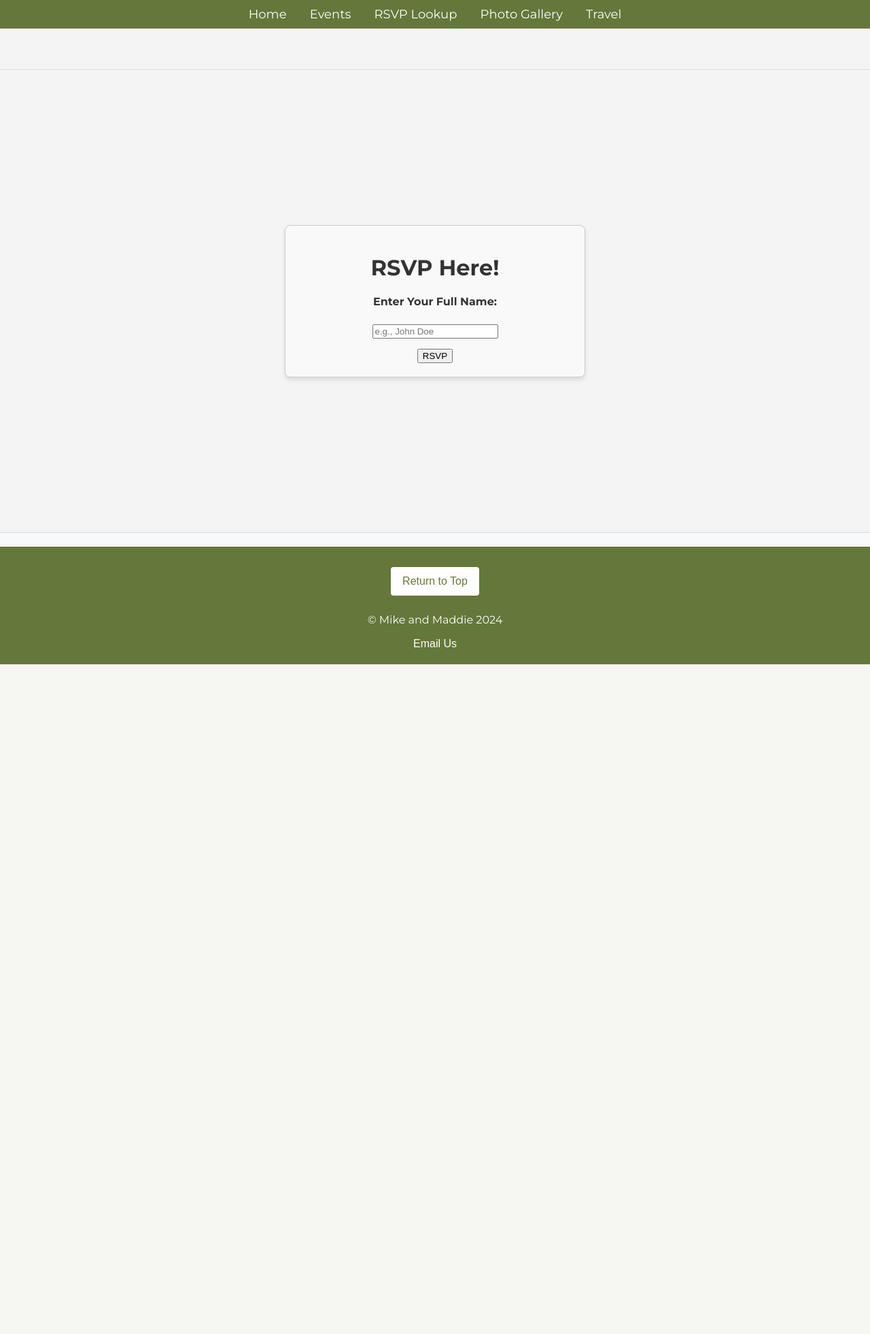
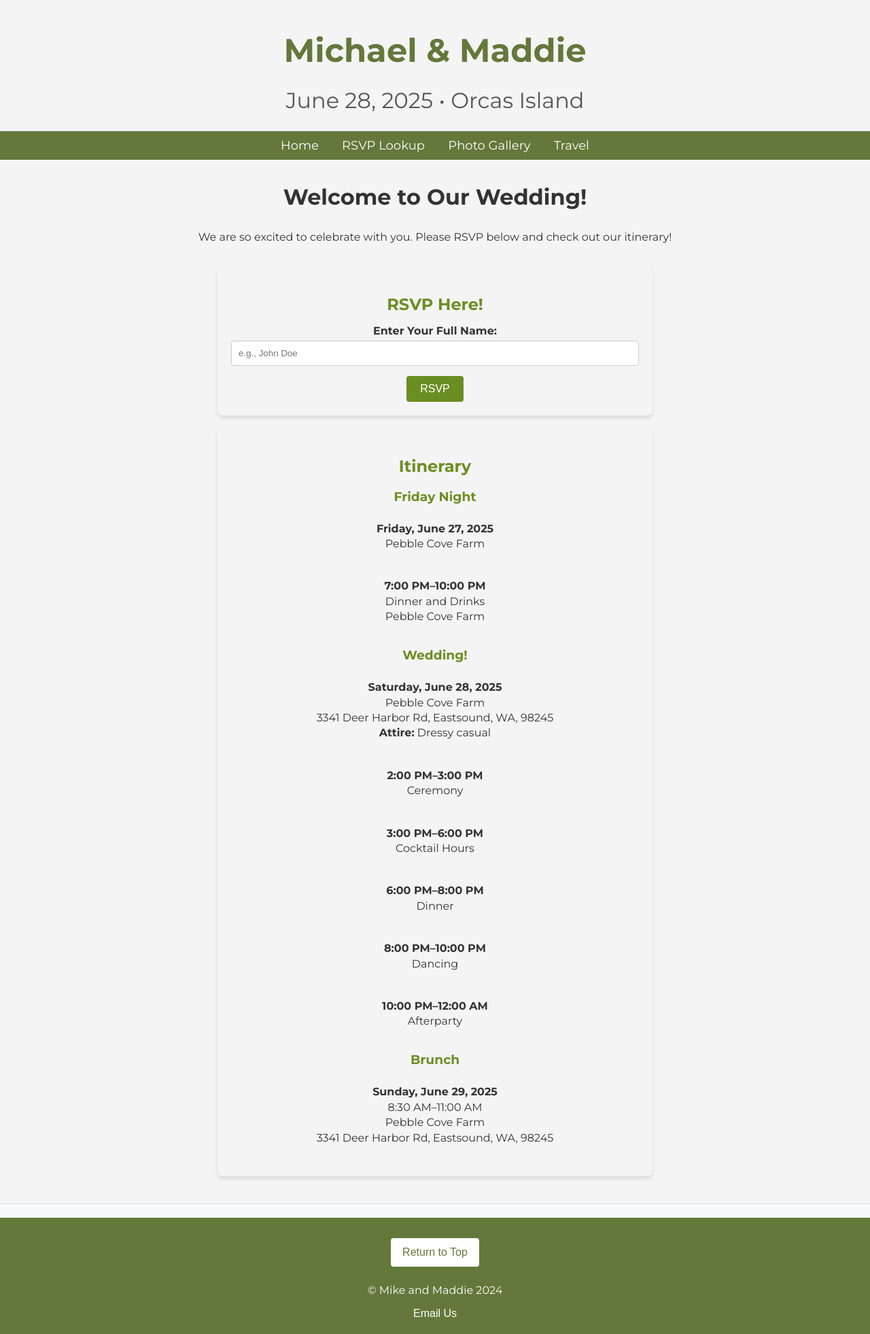
Before and after one commit to sulgr001/wedding_website, a Flask app: page / in a window 1280 px wide. Shown: the whole page at 68% size. Before the commit the page ends 977 px from the top, so only its background shows below. Run offline with Flask 3, Linux system fonts and the light colour scheme.

Commit message:
added pages

```diff
--- a/app.py
+++ b/app.py
@@ -1,6 +1,7 @@
 from flask import Flask, render_template, request, redirect, url_for
 import os
 from flask_sqlalchemy import SQLAlchemy
+import json
 
 app = Flask(__name__)
 
@@ -38,10 +39,10 @@ with app.app_context():
     db.create_all()
 
 # Sample invitee data (use a real database in production)
-INVITEE_DATA = {
-    "Paul Burgoyne": {"guests_allowed": 2, "events": ["Friday", "Saturday", "Sunday"]},
-    "Lucy Burgoyne": {"guests_allowed": 2, "events": ["Friday", "Saturday", "Sunday"]},
-}
+
+# Load the invitee data from the JSON file
+with open('invitee_data.json', 'r') as f:
+    INVITEE_DATA = json.load(f)
 
 # RSVP Data storage
 RSVP_DATA = {}
@@ -133,12 +134,20 @@ def rsvp():
         if action == "next":
             current_index = int(request.args.get('index', 0))
             next_index = current_index + 1
+
+            # Check if the invitee exists
+            if invitee_name not in INVITEE_DATA:
+                return render_template("not_found.html", name=invitee_name)
+
+            # Check if there are more guests to RSVP
             if next_index < INVITEE_DATA[invitee_name]['guests_allowed']:
                 return redirect(f"/rsvp?name={invitee_name}&index={next_index}")
-            else:
-                return f"All guests for {invitee_name} have RSVP'd. Thank you!"
 
-        return "Thank you for your RSVP!"
+        return render_template(
+            "rsvp_success.html",
+            name=invitee_name,
+            guests=INVITEE_DATA[invitee_name]['guests_allowed']
+        )
 
     # GET request - Render form for the current guest
     current_index = int(request.args.get('index', 0))
--- a/templates/base.html
+++ b/templates/base.html
@@ -31,9 +31,20 @@
         }
         header {
             text-align: center;
-            padding: 30px 20px;
+            padding: 20px;
             background-color: #f4f4f4;
             border-bottom: 1px solid #ddd;
+        }
+        header h1 {
+            font-size: 3rem;
+            margin: 0;
+            color: #63783a; /* Drab olive green */
+        }
+        header h2 {
+            font-size: 1.2rem;
+            margin: 5px 0;
+            color: #555;
+            font-weight: normal;
         }
         main {
             text-align: center;
@@ -99,17 +110,16 @@
     </style>
 </head>
 <body>
+    <header>
+        <h1>Michael & Maddie</h1>
+        <h2>June 28, 2025 • Orcas Island</h2>
+    </header>
     <nav>
         <a href="{{ url_for('index') }}">Home</a>
-        <a href="{{ url_for('events') }}">Events</a>
         <a href="{{ url_for('lookup') }}">RSVP Lookup</a>
         <a href="{{ url_for('gallery') }}">Photo Gallery</a>
         <a href="{{ url_for('travel') }}">Travel</a>
     </nav>
-
-    <header>
-
-    </header>
 
     <main>
 
--- a/templates/index.html
+++ b/templates/index.html
@@ -1,49 +1,123 @@
 {% extends 'base.html' %}
 
-{% block intro %}
-<h3>Welcome to our wedding website!</h3>
-<p>We are so excited to celebrate this special day with all of you. Please explore the site to RSVP, view event details, and enjoy our photo gallery!</p>
-<h1>{{ groom_name }} & {{ bride_name }}</h1>
-<h2>{{ wedding_date }}</h2>
-<p>{{ ceremony_details }}</p>
-{% endblock %}
+{% block title %}Welcome{% endblock %}
+
 {% block content %}
-<style>
-    /* Center the form on the page */
-    .form-container {
-        display: flex;
-        justify-content: center;
-        align-items: center;
-        height: 80vh; /* Adjust height for vertical centering */
-        text-align: center;
-    }
-    form {
-        width: 100%;
-        max-width: 400px; /* Limit form width */
-        padding: 20px;
-        border: 1px solid #ccc;
-        border-radius: 8px;
-        box-shadow: 0px 4px 6px rgba(0, 0, 0, 0.1);
-        background: #f9f9f9;
-    }
-    .form-group {
-            margin-bottom: 15px; /* Add spacing between rows */
-    }
-    label {
-            display: block; /* Ensures label appears above input */
-            font-weight: bold;
-            margin-bottom: 5px; /* Spacing between label and input */
-    }
-</style>
+<h1>Welcome to Our Wedding!</h1>
+<p>We are so excited to celebrate with you. Please RSVP below and check out our itinerary!</p>
 
+<!-- RSVP Section -->
 <div class="form-container">
     <form action="/find-invitee" method="POST">
-        <h1>RSVP Here!</h1>
+        <h2>RSVP Here!</h2>
         <div class="form-group">
-            <label for="name">Enter Your Full Name:</label><br>
+            <label for="name">Enter Your Full Name:</label>
             <input type="text" id="name" name="name" placeholder="e.g., John Doe" required>
         </div>
         <button type="submit">RSVP</button>
     </form>
 </div>
+
+<!-- Itinerary Section -->
+<div class="itinerary">
+    <h2>Itinerary</h2>
+
+    <h3>Friday Night</h3>
+    <p><strong>Friday, June 27, 2025</strong><br>Pebble Cove Farm</p>
+    <p><strong>7:00 PM–10:00 PM</strong><br>Dinner and Drinks<br>Pebble Cove Farm</p>
+
+    <h3>Wedding!</h3>
+    <p><strong>Saturday, June 28, 2025</strong><br>Pebble Cove Farm<br>3341 Deer Harbor Rd, Eastsound, WA, 98245<br><strong>Attire:</strong> Dressy casual</p>
+    <p><strong>2:00 PM–3:00 PM</strong><br>Ceremony</p>
+    <p><strong>3:00 PM–6:00 PM</strong><br>Cocktail Hours</p>
+    <p><strong>6:00 PM–8:00 PM</strong><br>Dinner</p>
+    <p><strong>8:00 PM–10:00 PM</strong><br>Dancing</p>
+    <p><strong>10:00 PM–12:00 AM</strong><br>Afterparty</p>
+
+    <h3>Brunch</h3>
+    <p><strong>Sunday, June 29, 2025</strong><br>8:30 AM–11:00 AM<br>Pebble Cove Farm<br>3341 Deer Harbor Rd, Eastsound, WA, 98245</p>
+</div>
+
+<style>
+    /* General page styles */
+    body {
+        font-family: 'Montserrat', sans-serif;
+        margin: 0;
+    }
+
+    h1, p {
+        margin: 0;
+        padding: 15px 0; /* Add a bit of spacing for better separation */
+    }
+
+    /* RSVP section styling */
+    .form-container {
+        max-width: 600px;
+        margin: 20px auto; /* Center the RSVP section */
+        text-align: center;
+        padding: 20px;
+        background-color: #f4f4f4;
+        border-radius: 8px;
+        box-shadow: 0 4px 6px rgba(0, 0, 0, 0.1);
+    }
+
+    .form-container h2 {
+        margin-bottom: 15px; /* Space between the title and form */
+        color: #6b8e23; /* Match drab olive green aesthetic */
+    }
+
+    .form-container .form-group {
+        margin-bottom: 15px; /* Add spacing between form elements */
+    }
+
+    .form-container label {
+        display: block;
+        font-weight: bold;
+        margin-bottom: 5px;
+    }
+
+    .form-container input {
+        width: 100%;
+        padding: 10px;
+        border: 1px solid #ccc;
+        border-radius: 4px;
+        box-sizing: border-box;
+    }
+
+    .form-container button {
+        display: inline-block;
+        padding: 10px 20px;
+        background-color: #6b8e23;
+        color: white;
+        border: none;
+        border-radius: 4px;
+        font-size: 16px;
+        cursor: pointer;
+    }
+
+    .form-container button:hover {
+        background-color: #5d7a1f; /* Slightly darker green for hover */
+    }
+
+    /* Itinerary section styling */
+    .itinerary {
+        max-width: 600px;
+        margin: 20px auto; /* Center the itinerary */
+        text-align: center; /* Center text in itinerary */
+        padding: 20px;
+        background-color: #f4f4f4;
+        border-radius: 8px;
+        box-shadow: 0 4px 6px rgba(0, 0, 0, 0.1);
+    }
+
+    .itinerary h2, .itinerary h3 {
+        color: #6b8e23; /* Match aesthetic */
+        margin-bottom: 10px; /* Add a bit of spacing */
+    }
+
+    .itinerary p {
+        margin: 10px 0; /* Adjust spacing between events */
+        line-height: 1.4; /* Adjust line height for better readability */
+    }
+</style>
 {% endblock %}
```
Also changed, not shown: invitee_data.json (added, +96 -0 lines), templates/not_found.html (added, +48 -0 lines), templates/rsvp_success.html (added, +47 -0 lines), instance/rsvp.db.
